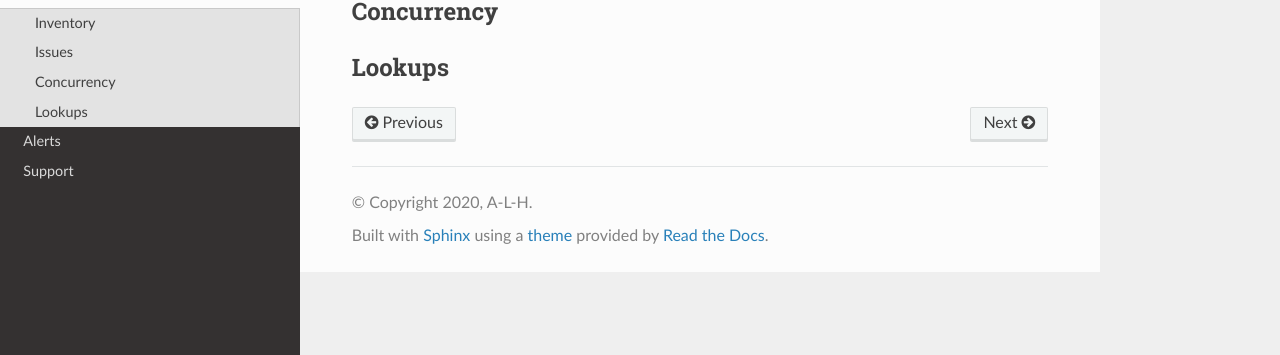
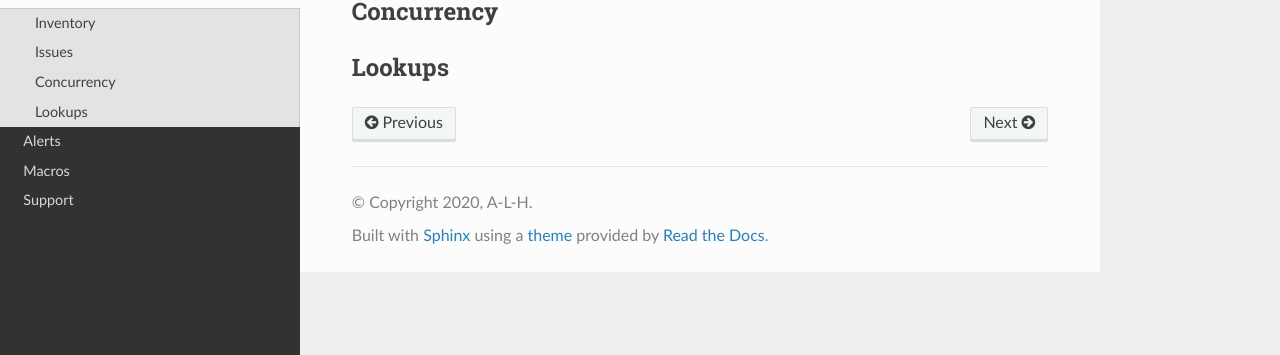
Before and after one commit to a-l-h/splunk-app-proper-alerts, a Sphinx documentation site: the page built from doc/dashboards.rst, in a window 1280 px wide. Shown: the part 277-632 px from the top of the page. Built offline with Sphinx 7.4.7 and the Read the Docs theme 2.0.0, drawn with Linux system fonts in a browser that asks for light colours; pages that are not in the unit, such as notebooks, are missing from menus.

Commit message:
Update index.rst

```diff
--- a/doc/index.rst
+++ b/doc/index.rst
@@ -27,4 +27,6 @@
    usage.rst
    dashboards.rst
    alerts.rst
+   macros.rst
+   release_notes.rst
    support.rst
```
